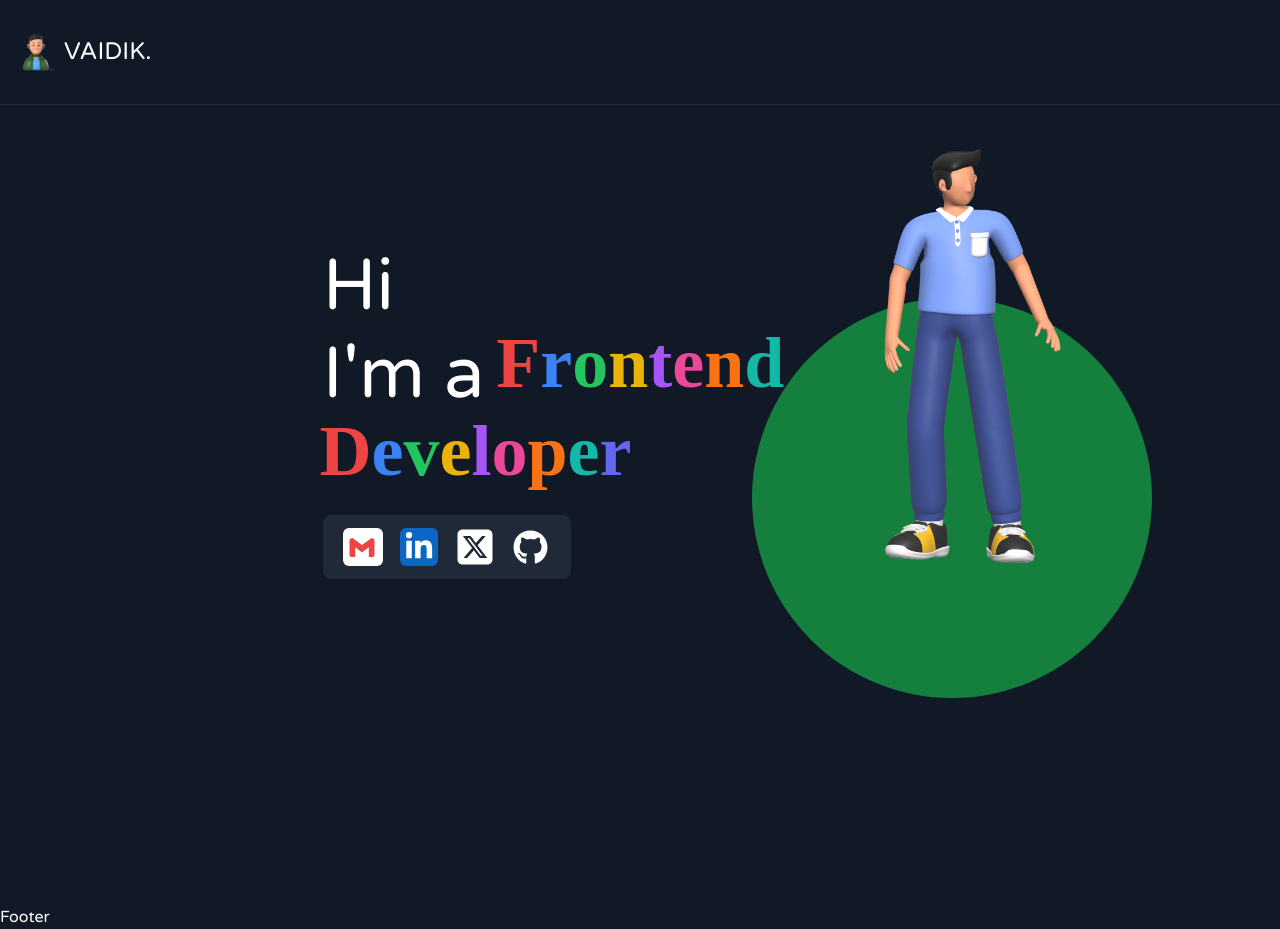
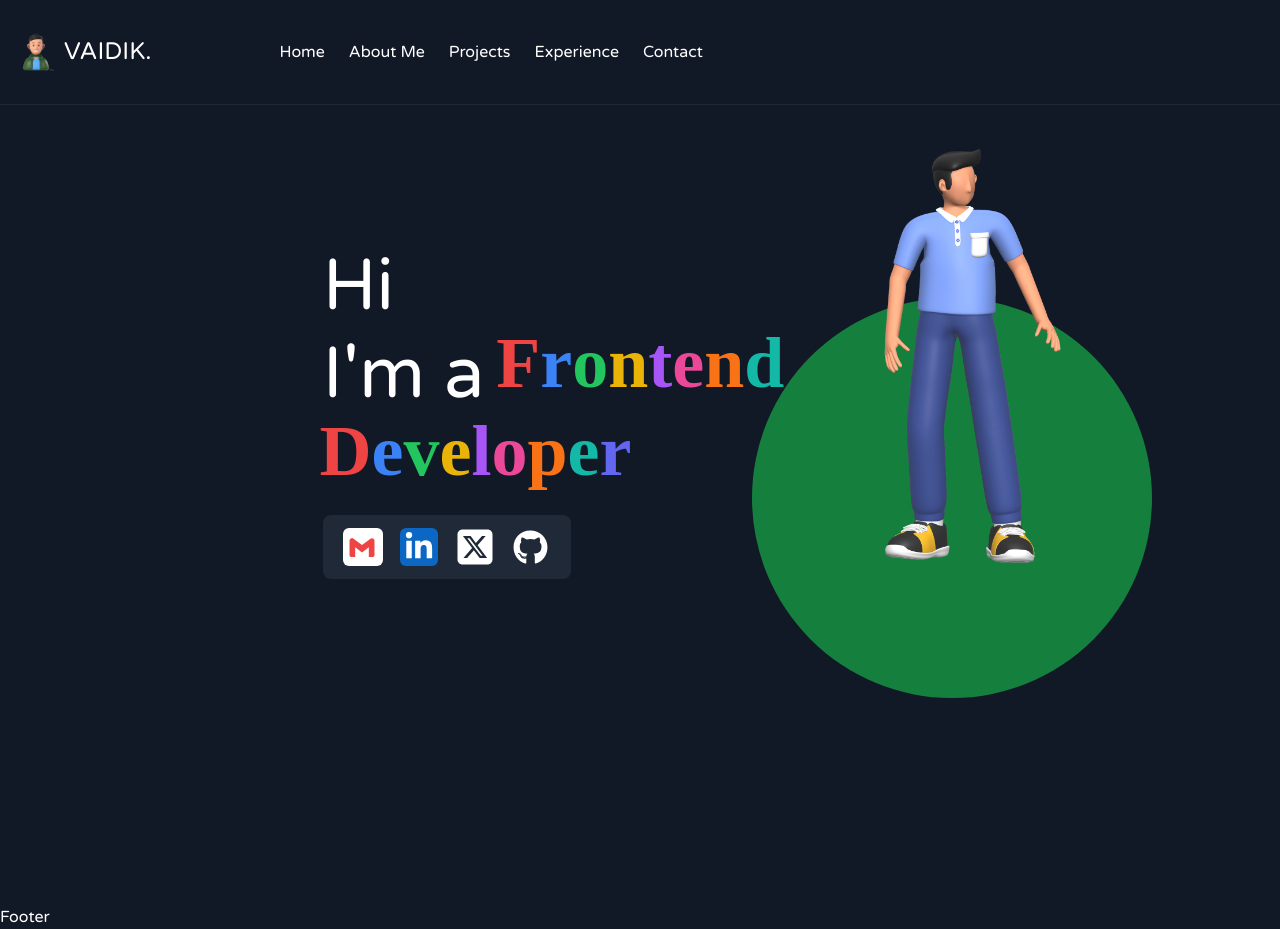
Before and after one commit to Vaidik1308/personal-portfolio, a Next.js app: page / in a window 1280 px wide. Built offline with nearby package versions, Linux system fonts and the light colour scheme; a web font is replaced by a local one.

Commit message:
issue in the header nav resolved

```diff
--- a/src/app/components/Common/Header.tsx
+++ b/src/app/components/Common/Header.tsx
@@ -32,7 +32,7 @@ const Header = () => {
     <header className='w-full border-gray-800 border-b'>
         <Wrapper className='flex  justify-center md:justify-start gap-32 items-center'>
             <Logo/>
-            <ul className=' hidden md:lex gap-6 font-[500] items-center relative'>
+            <ul className=' hidden md:flex gap-6 font-[500] items-center relative'>
 
                 <Navigation/>
             </ul>
```
